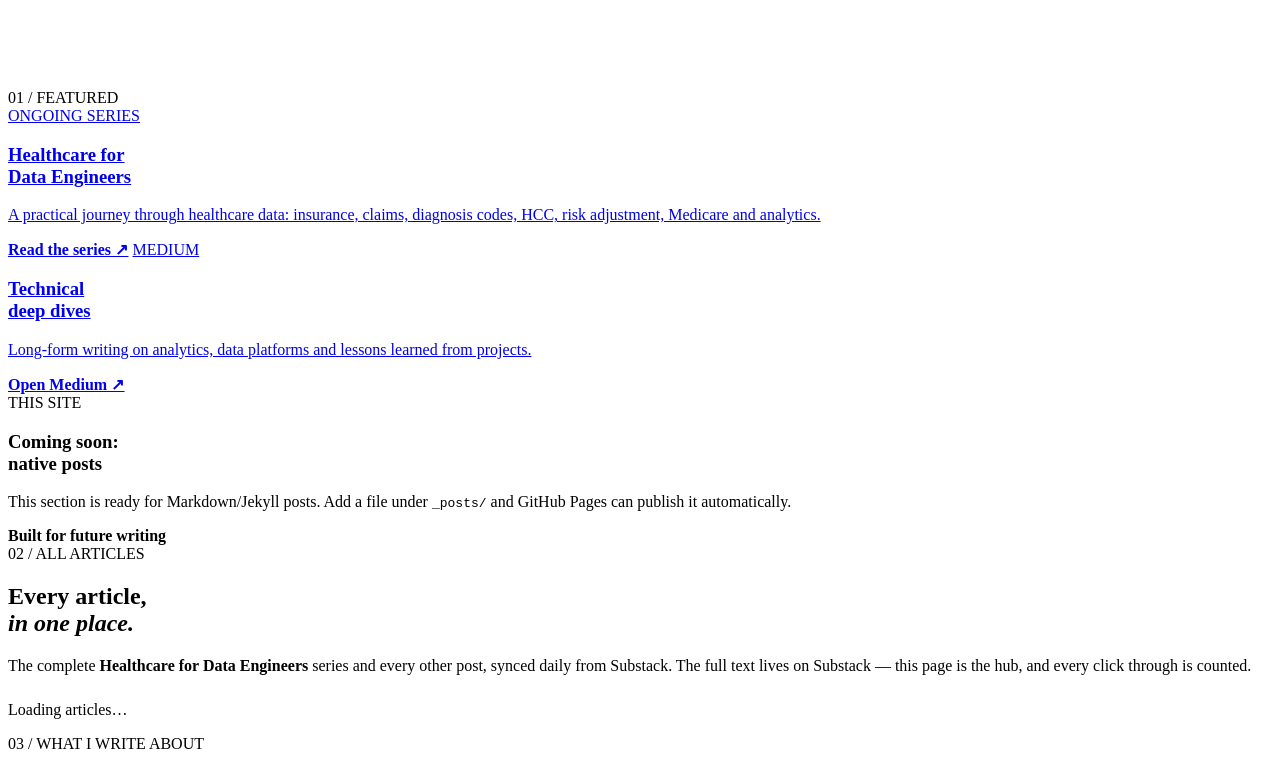
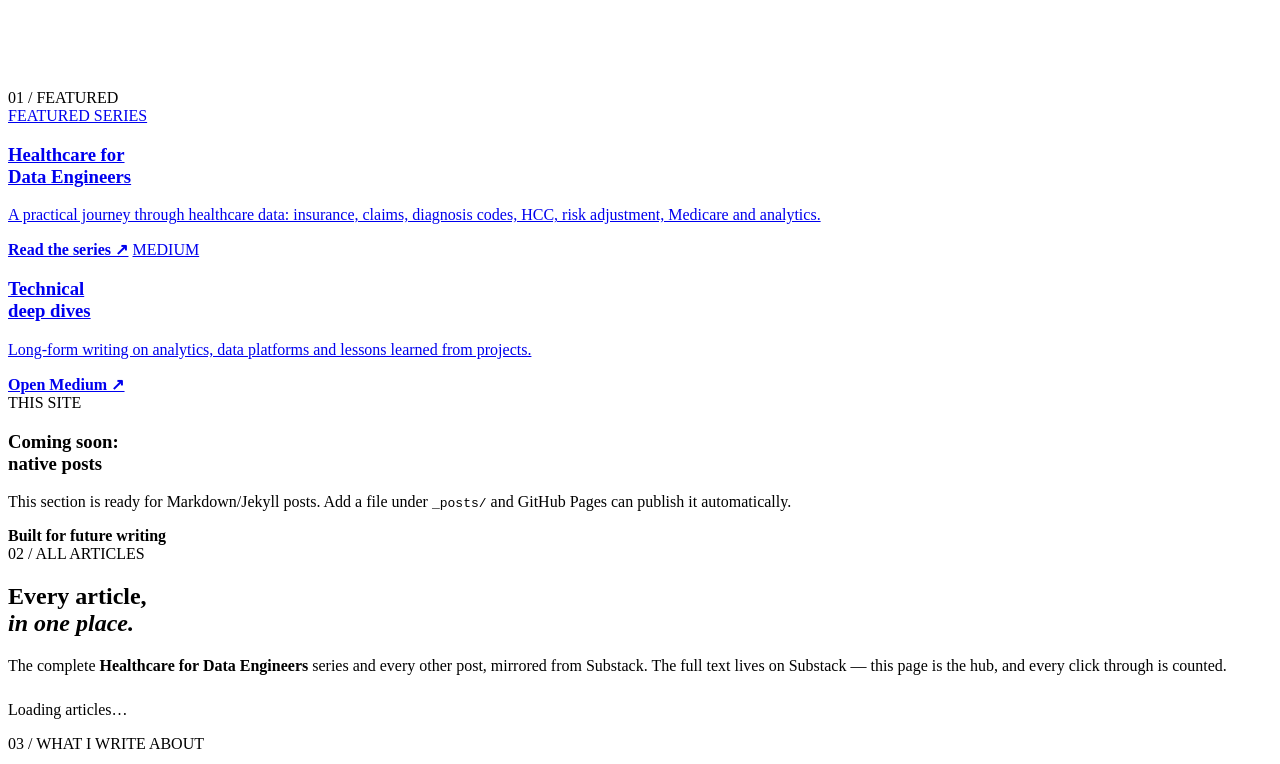
Before and after one commit to datawithpreet/datawithpreet.github.io, a Jekyll site: the page built from blog.html, in a window 1280 px wide. Shown: the part 668-1432 px from the top of the page. Built offline with Jekyll 4.4.1, drawn with Linux system fonts in a browser that asks for light colours.

Commit message:
Writing page: drop stale daily-sync promise

```diff
--- a/blog.html
+++ b/blog.html
@@ -35,7 +35,7 @@
     <section class="section writing-section">
       <div class="section-kicker">01 / FEATURED</div>
       <div class="writing-grid">
-        <a class="writing-card featured-writing" href="https://open.substack.com/pub/masterdataengineering" target="_blank" rel="noopener"><span>ONGOING SERIES</span><h3>Healthcare for<br>Data Engineers</h3><p>A practical journey through healthcare data: insurance, claims, diagnosis codes, HCC, risk adjustment, Medicare and analytics.</p><strong>Read the series ↗</strong></a>
+        <a class="writing-card featured-writing" href="https://open.substack.com/pub/masterdataengineering" target="_blank" rel="noopener"><span>FEATURED SERIES</span><h3>Healthcare for<br>Data Engineers</h3><p>A practical journey through healthcare data: insurance, claims, diagnosis codes, HCC, risk adjustment, Medicare and analytics.</p><strong>Read the series ↗</strong></a>
         <a class="writing-card" href="https://ynpreetmehta.medium.com/" target="_blank" rel="noopener"><span>MEDIUM</span><h3>Technical<br>deep dives</h3><p>Long-form writing on analytics, data platforms and lessons learned from projects.</p><strong>Open Medium ↗</strong></a>
         <div class="writing-card"><span>THIS SITE</span><h3>Coming soon:<br>native posts</h3><p>This section is ready for Markdown/Jekyll posts. Add a file under <code>_posts/</code> and GitHub Pages can publish it automatically.</p><strong>Built for future writing</strong></div>
       </div>
@@ -46,7 +46,7 @@
       <div class="split" style="margin-bottom:26px">
         <div><h2>Every article,<br><em>in one place.</em></h2></div>
         <div class="intro-copy">
-          <p>The complete <b>Healthcare for Data Engineers</b> series and every other post, synced daily from Substack. The full text lives on Substack — this page is the hub, and every click through is counted.</p>
+          <p>The complete <b>Healthcare for Data Engineers</b> series and every other post, mirrored from Substack. The full text lives on Substack — this page is the hub, and every click through is counted.</p>
         </div>
       </div>
       <div id="substack-feed"><p class="feed-status">Loading articles…</p></div>
```
